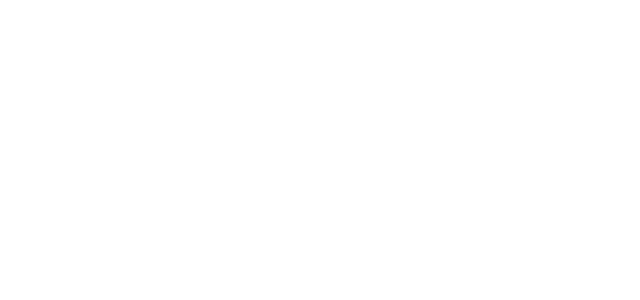
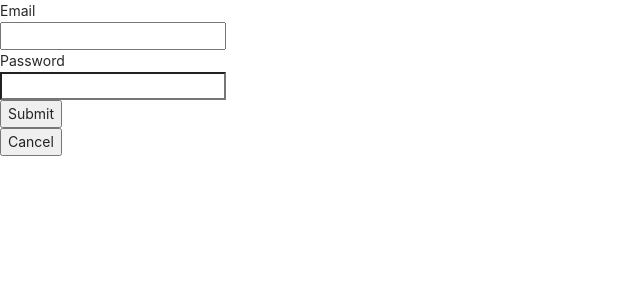
Before and after one commit to jnjiraphat/WebAdmin-readalright, a React (Create React App) app: page /login-form in a window 1280 px wide. Shown: the top 300 px of the page, without its empty margins (0-640 px from the left). Built offline with nearby package versions, Linux system fonts and the light colour scheme.

Commit message:
[edit] get type of suggestion id & login firebase (not finish)

```diff
--- a/src/App.js
+++ b/src/App.js
@@ -10,11 +10,13 @@ import EditVocabBox from './page/edit-vocabbox'
 import AddPostTest from './page/add-postTest';
 import EditArticle from './page/edit-article'
 import EditPostTest from './page/edit-postTest'
+import loginFormt from './components/LoginForm'
 
 function App() {
   return (
     <div className="container">
         <Route exact path="/" component={Index}/>
+        <Route path="/login-form" component={loginFormt}/>
         <Route path="/login" component={Login}/>
         <Route path="/menu-site" component={MenuSite} />
         <Route path="/add-article" component={AddArticle} />
--- /dev/null
+++ b/src/components/LoginForm.js
@@ -0,0 +1,101 @@
+
+import React from 'react'
+import auth from '../firebase'
+
+
+class LoginForm extends React.Component {
+  constructor(props) {
+    super(props)
+
+    this.state = {
+      email: '',
+      password: '',
+      currentUser: null,
+      message: ''
+    }
+  }
+
+  onChange = e => {
+    const { name, value } = e.target
+
+    this.setState({
+      [name]: value
+    })
+  }
+
+  onSubmit = e => {
+    e.preventDefault()
+
+    const { email, password } = this.state
+
+    auth
+      .signInWithEmailAndPassword(email, password)
+      .then(response => {
+        this.setState({
+          currentUser: response.user
+        })
+      })
+      .catch(error => {
+        this.setState({
+          message: error.message
+        })
+      })
+  }
+
+  render() {
+    const { message, currentUser } = this.state
+
+    if (currentUser) {
+      return (
+        <div>
+          <p>Hello {currentUser.email}</p>
+          <button onClick={this.logout}>Logout</button>
+        </div>
+      )
+    }
+    return (
+      <section className="section container">
+        <div className="columns is-centered">
+          <div className="column is-half">
+            <form onSubmit={this.onSubmit}>
+              <div className="field">
+                <label className="label">Email</label>
+                <div className="control">
+                  <input
+                    className="input"
+                    type="email"
+                    name="email"
+                    onChange={this.onChange}
+                  />
+                </div>
+              </div>
+
+              <div className="field">
+                <label className="label">Password</label>
+                <div className="control">
+                  <input
+                    className="input"
+                    type="password"
+                    name="password"
+                    onChange={this.onChange}
+                  />
+                </div>
+              </div>
+              {message ? <p className="help is-danger">{message}</p> : null}
+              <div className="field is-grouped">
+                <div className="control">
+                  <button className="button is-link">Submit</button>
+                </div>
+                <div className="control">
+                  <button className="button is-text">Cancel</button>
+                </div>
+              </div>
+            </form>
+          </div>
+        </div>
+      </section>
+    )
+  }
+}
+
+export default LoginForm
--- a/src/page/edit-postTest.js
+++ b/src/page/edit-postTest.js
@@ -27,7 +27,7 @@ const EditPostTest = () => {
   const [quiz,setQuiz] = useState([]);
 
   const fetchAPI = async (dataArrayQuizChallenge) => {
-    console.log("feych api")
+    console.log("fetch api")
     console.log(dataArrayQuizChallenge)
     console.log("data array length")
     // const data = [];
@@ -45,6 +45,8 @@ const EditPostTest = () => {
           (response) => {
             console.log(response.data);
             dataArrayQuiz.push(response.data);
+            console.log("typeOfSuggestion_id")
+            console.log(response.data.quiz[0].typeOfSuggestion_id);
             console.log(dataArrayQuiz.length);
           },
           (error) => {
```
Also changed, not shown: src/firebase/config.js (added, +12 -0 lines), src/firebase/indexadmin.js (added, +9 -0 lines).
